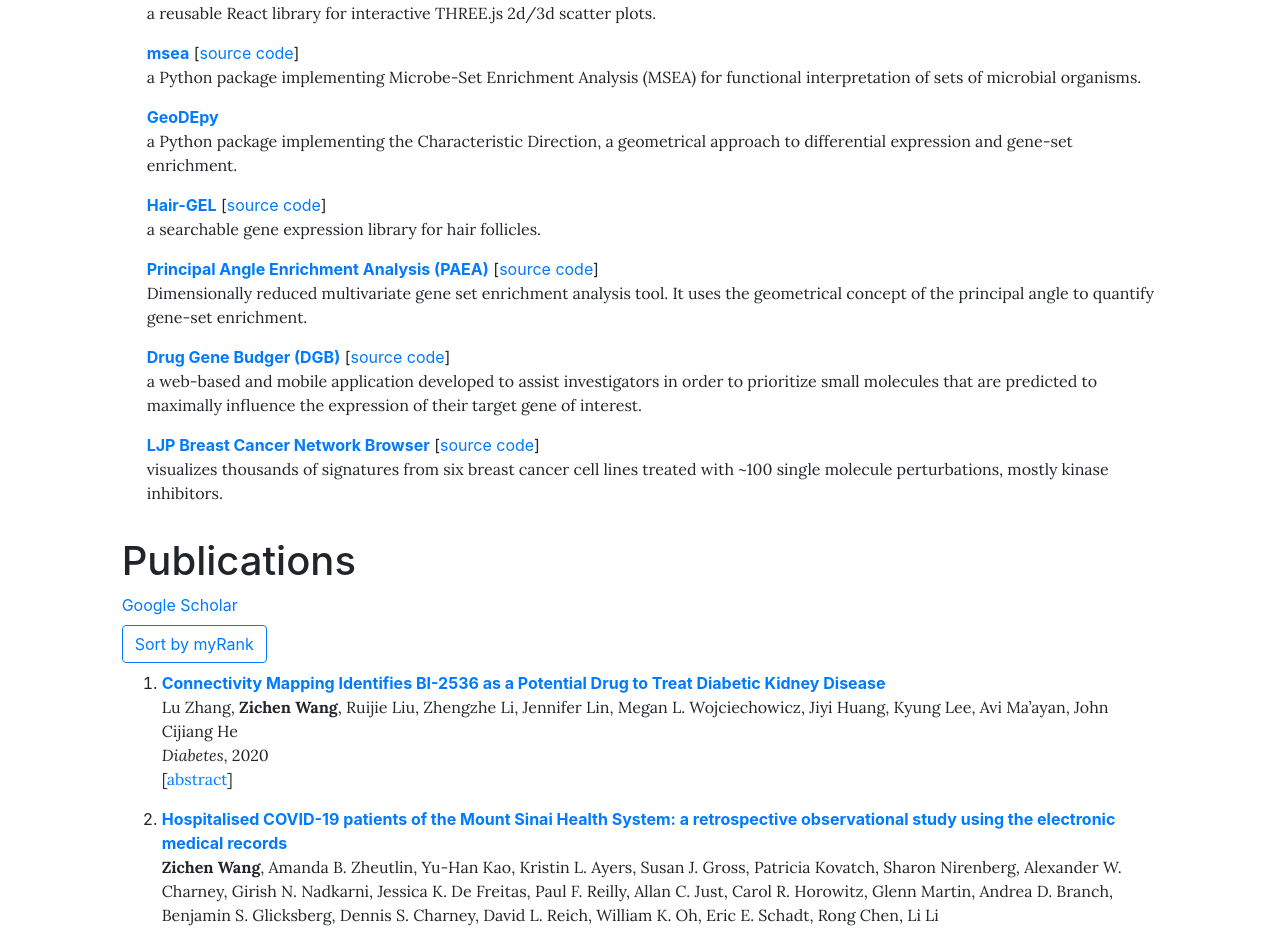
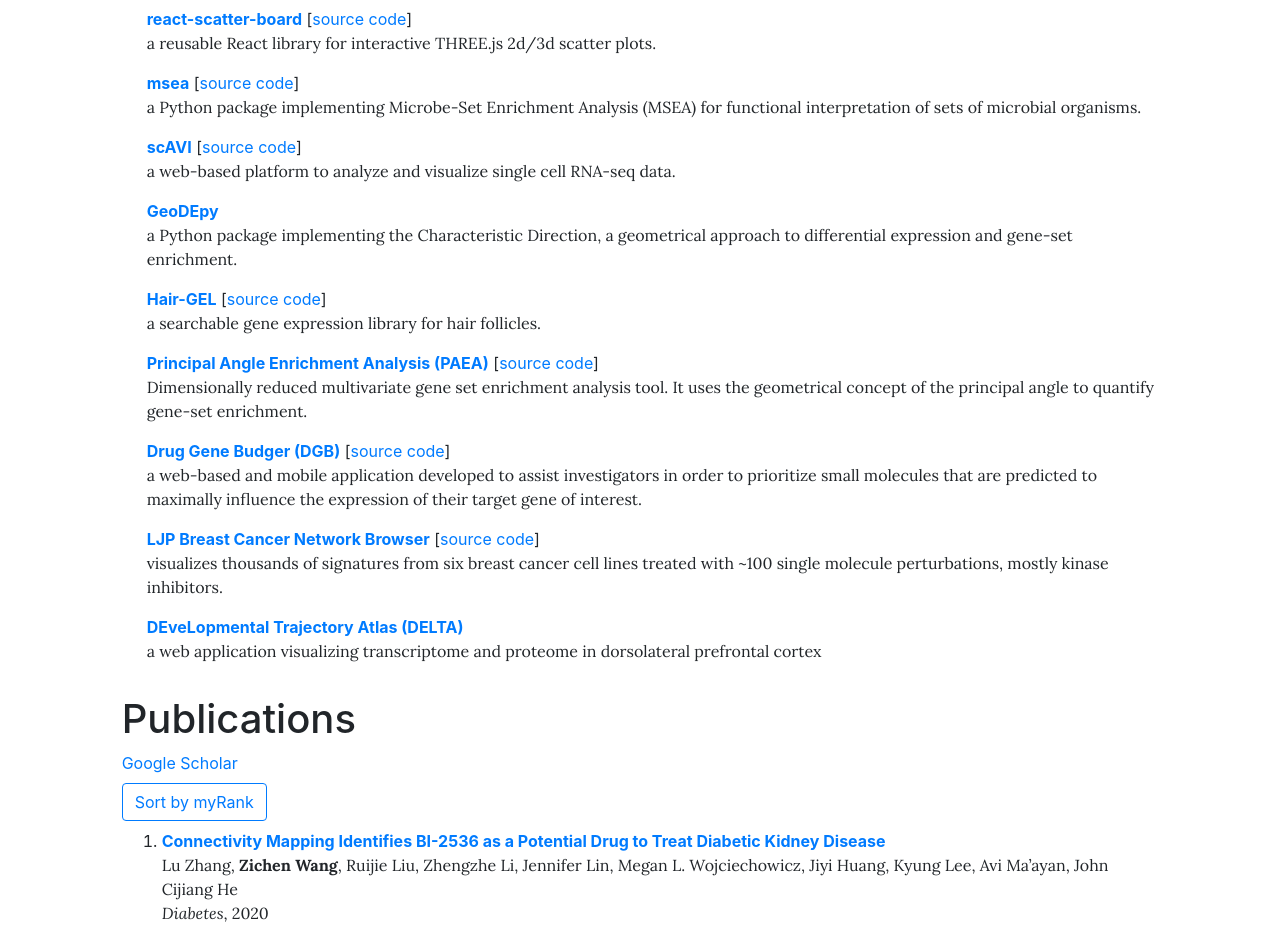
Before and after one commit to wangz10/wangz10.github.io, a React (Create React App) app: page / in a window 1280 px wide. Shown: the part 6444-7372 px from the top of the page. Built offline with nearby package versions, Linux system fonts and the light colour scheme.

Commit message:
Updated software list

```diff
--- a/public/assets/softwares.json
+++ b/public/assets/softwares.json
@@ -10,6 +10,12 @@
         "url": "https://pypi.org/project/msea/",
         "source": "https://bitbucket.org/wangz10/msea/src/master/",
         "desc": "a Python package implementing Microbe-Set Enrichment Analysis (MSEA) for functional interpretation of sets of microbial organisms."
+    },
+    {
+        "title": "scAVI",
+        "url": "https://amp.pharm.mssm.edu/scavi/",
+        "source": "https://github.com/MaayanLab/scAVI",
+        "desc": "a web-based platform to analyze and visualize single cell RNA-seq data."
     },
     {
         "title": "GeoDEpy",
@@ -39,5 +45,10 @@
         "url": "https://amp.pharm.mssm.edu/LJP/",
         "desc": "visualizes thousands of signatures from six breast cancer cell lines treated with ~100 single molecule perturbations, mostly kinase inhibitors.",
         "source": "https://github.com/MaayanLab/LJP"
+    },
+    {
+        "title": "DEveLopmental Trajectory Atlas (DELTA)",
+        "url": "https://amp.pharm.mssm.edu/DLPFC",
+        "desc": "a web application visualizing transcriptome and proteome in dorsolateral prefrontal cortex"
     }
 ]
--- a/src/about.js
+++ b/src/about.js
@@ -40,7 +40,7 @@
                   Currently a principal data scientist at{' '}
                   <a href='https://sema4.com/' target='_blank' rel='noopener noreferrer'>
                     Sema4
-                  </a>, I am a machine learning expert in biology and medicine, experienced with high-dimensional biomedical data including multi-omics (transcriptomics and proteomics) and longitudinal electronic medical/health records (EMR/EHR). I have been working on understanding human diseases and improving clinical medicine with data. I am passionate about many research areas in ML/DL including graph neural networks, contrastive learning, deep generative models (e.g. VAE and GANs) and reinforcement learning (RL).
+                  </a>, I am a machine learning expert in biology and medicine, experienced with high-dimensional biomedical data including multi-omics (transcriptomics and proteomics) and longitudinal electronic medical/health records (EMR/EHR). I have been working on understanding human diseases and improving clinical medicine with data. I am passionate about many research areas in ML/DL including graph neural networks, contrastive learning, deep generative models (e.g. VAE and GANs), natural language processing (NLP) and reinforcement learning (RL).
                 </p>
                 <p className='lead'>
                   I received my PhD in 2016 from Icahn School of Medicine at Mount Sinai and was advised by <a href='https://icahn.mssm.edu/profiles/avi-maayan' target='_blank' rel='noopener noreferrer'>Avi Ma'ayan</a>, with whom I continued working on multiple research projects on understanding how drugs work in biological systems using computational biology. I developed solid software engineering skills in making interactive data visualizations and web applications.
```
